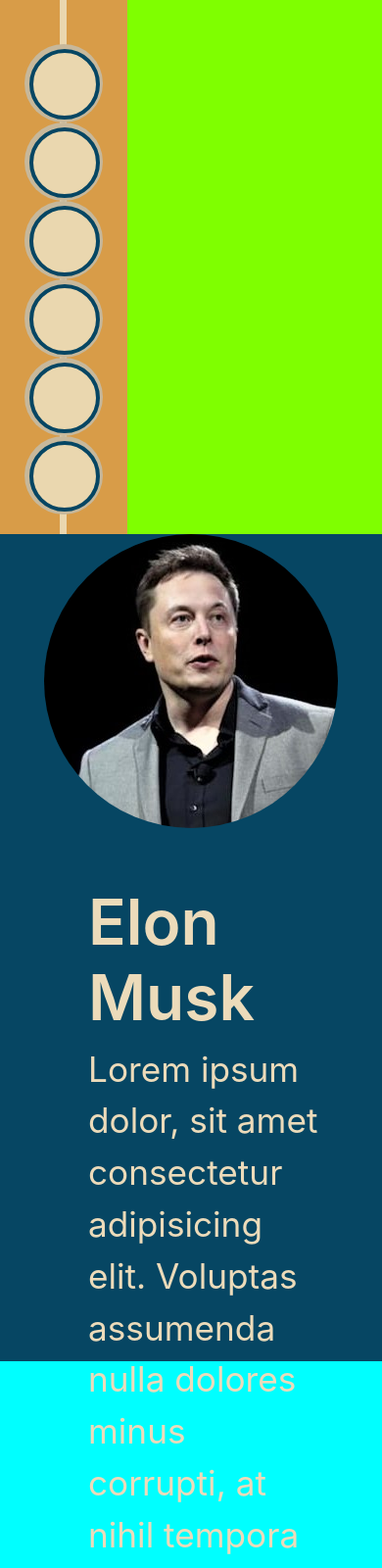
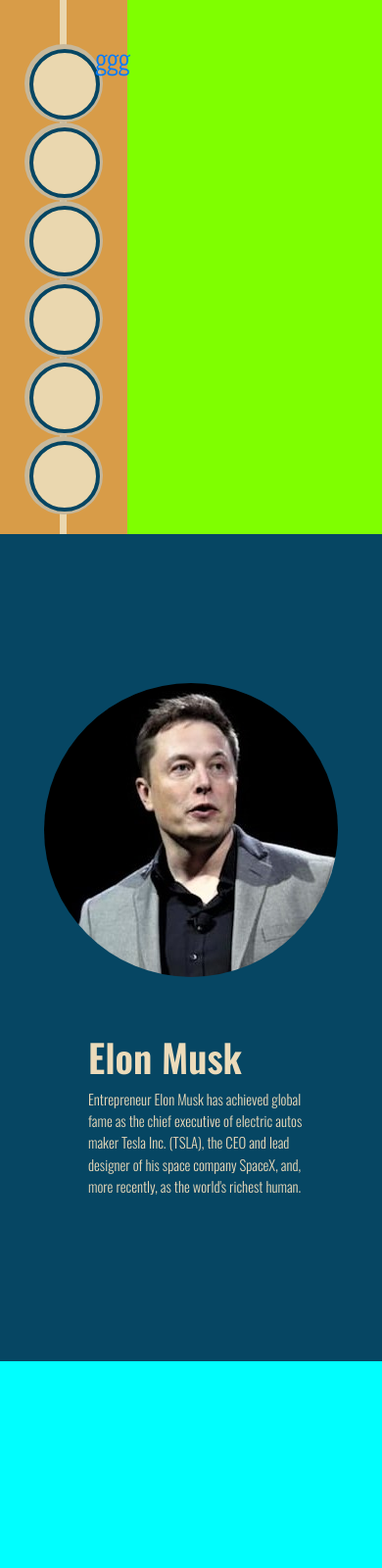
Before and after one commit to AlmajdTheGlory/elon-musk-tribute-page.github.io, a plain HTML site: page index.html in a window 390 px wide. Shown: the top 1600 px of the page at 98% size. After the commit the page ends 1389 px from the top, so only its background shows below. Drawn offline with nearby package versions, Linux system fonts and the light colour scheme.

Commit message:
after fixing fonts

```diff
--- a/index.html
+++ b/index.html
@@ -4,6 +4,7 @@
     <meta charset="UTF-8">
     <link rel="stylesheet" href="./libraries/bootstrap/dist/css/bootstrap.css">
     <link rel="stylesheet" href="./styles.css">
+    <link href="https://fonts.googleapis.com/css2?family=Oswald:wght@300;600&display=swap" rel="stylesheet">
     <title>Elon Musk</title>
 </head>
 <body>
@@ -11,7 +12,7 @@
         <div class="row">
             <div class="col-4 table-of-contents ">
                 <div class="line"></div>
-                <a href="#" class="bullet-point"></a>
+                <a href="#" class="bullet-point bullet-point-1"><h3>ggg</h3></a>
                 <a href="#" class="bullet-point"></a>
                 <a href="#" class="bullet-point"></a>
                 <a href="#" class="bullet-point"></a>
@@ -25,10 +26,12 @@
                 </div>
                 <div class="details col">
                     <h1 class="">Elon Musk</h1>
-                    <p class="text">Lorem ipsum dolor, sit amet consectetur adipisicing elit. Voluptas assumenda nulla dolores minus corrupti, at nihil tempora velit fuga odio, ipsum provident quidem officiis rem possimus. Dolorem suscipit voluptate libero.</p>
+                    <p class="text">Entrepreneur Elon Musk has achieved global fame as the chief executive of electric autos maker Tesla Inc. (TSLA), the CEO and lead designer of his space company SpaceX, and, more recently, as the world's richest human.</p>
                 </div>
             </div>
         </div>
     </div>
+    <script src="./libraries/fittext/fittext.js"></script>
+    <script src="./scripts.js"></script>
 </body>
 </html>
--- /dev/null
+++ b/libraries/fittext/fittext.js
@@ -0,0 +1,60 @@
+/*!
+* FitText.js 1.0 jQuery free version
+*
+* Copyright 2011, Dave Rupert http://daverupert.com
+* Released under the WTFPL license
+* http://sam.zoy.org/wtfpl/
+* Modified by Slawomir Kolodziej http://slawekk.info
+*
+* Date: Tue Aug 09 2011 10:45:54 GMT+0200 (CEST)
+*/
+(function(){
+
+  var addEvent = function (el, type, fn) {
+    if (el.addEventListener)
+      el.addEventListener(type, fn, false);
+		else
+			el.attachEvent('on'+type, fn);
+  };
+
+  var extend = function(obj,ext){
+    for(var key in ext)
+      if(ext.hasOwnProperty(key))
+        obj[key] = ext[key];
+    return obj;
+  };
+
+  window.fitText = function (el, kompressor, options) {
+
+    var settings = extend({
+      'minFontSize' : -1/0,
+      'maxFontSize' : 1/0
+    },options);
+
+    var fit = function (el) {
+      var compressor = kompressor || 1;
+
+      var resizer = function () {
+        el.style.fontSize = Math.max(Math.min(el.clientWidth / (compressor*10), parseFloat(settings.maxFontSize)), parseFloat(settings.minFontSize)) + 'px';
+      };
+
+      // Call once to set.
+      resizer();
+
+      // Bind events
+      // If you have any js library which support Events, replace this part
+      // and remove addEvent function (or use original jQuery version)
+      addEvent(window, 'resize', resizer);
+      addEvent(window, 'orientationchange', resizer);
+    };
+
+    if (el.length)
+      for(var i=0; i<el.length; i++)
+        fit(el[i]);
+    else
+      fit(el);
+
+    // return set of elements
+    return el;
+  };
+})();
--- /dev/null
+++ b/scripts.js
@@ -0,0 +1,4 @@
+//Fixing text size
+
+fitText(document.querySelector("h1"), 0.6);
+fitText(document.querySelector("p"), 1.6);
--- a/styles.css
+++ b/styles.css
@@ -1,10 +1,20 @@
 body{
     background-color: aqua;
     color: #ECDBBA;
+    font-family: 'Oswald', sans-serif;
 }
 h1{
     font-weight: 600;
 }
+h3{
+    margin-right: auto;
+    left: 50px;
+    bottom: 2px;
+    text-align: center;
+    position: relative;
+
+}
+
 .container-fluid{
     background-color: chartreuse;
     position: absolute;
@@ -48,6 +58,8 @@ h1{
 .bullet-point:hover{
     width: 50px;
     height: 50px;
+    transform: translate(0,-5%);
+    padding-top: 3px;
 }
 
 .line{
@@ -78,12 +90,8 @@ h1{
 }
 
 @media(max-width: 991px){
-    h1{
-        font-size: 4rem;
-    }
-    p{
-        font-size: 2.2rem;
-    }
+
+
     .image-container{
         margin-top: auto;
     }
@@ -101,10 +109,6 @@ h1{
         width: 200px;
         height: 200px;
     }
-    h1{
-        font-size: 2rem;
-    }
-    p{
-        font-size: 1rem;
-    }
+
+
 }
```
